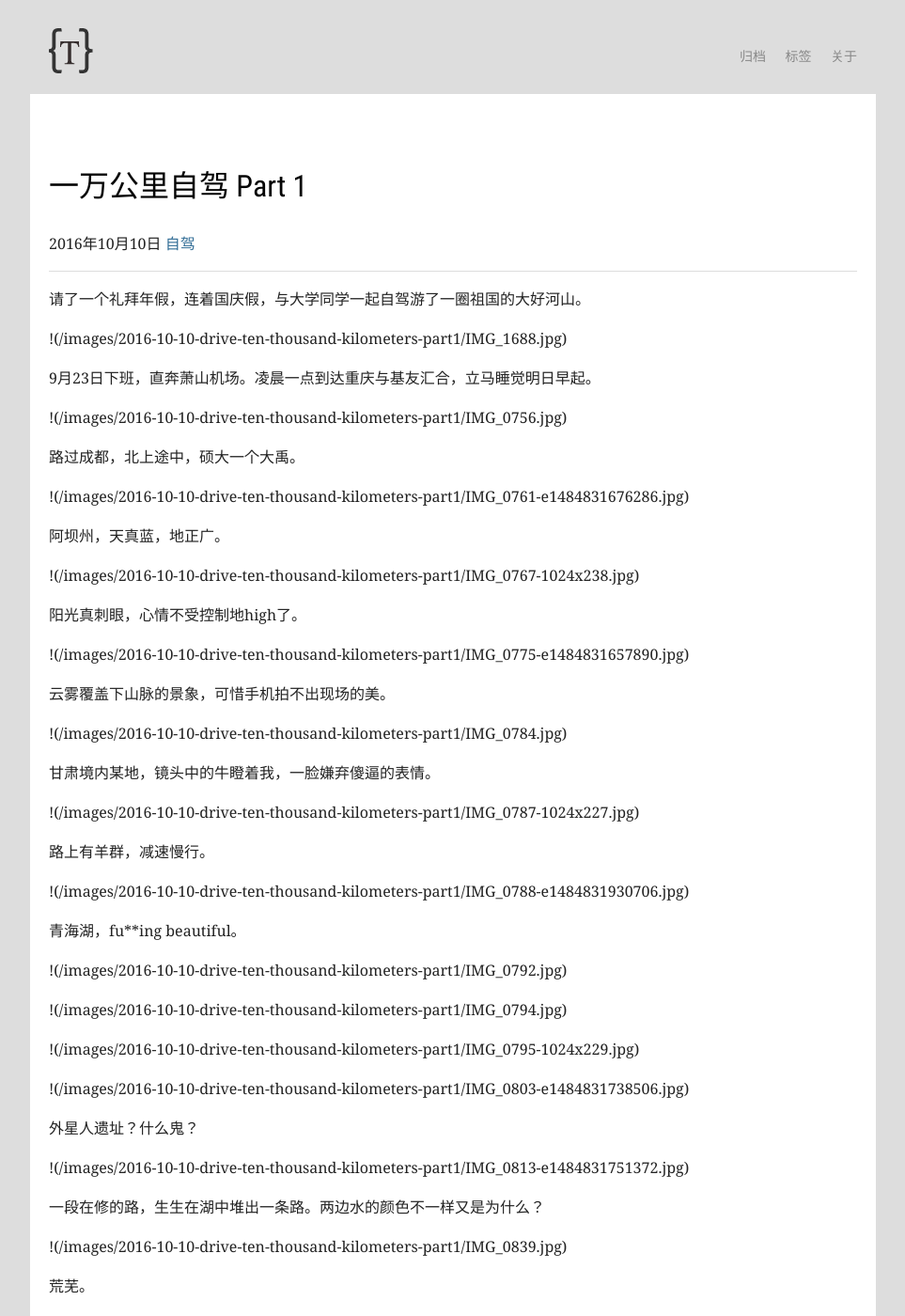
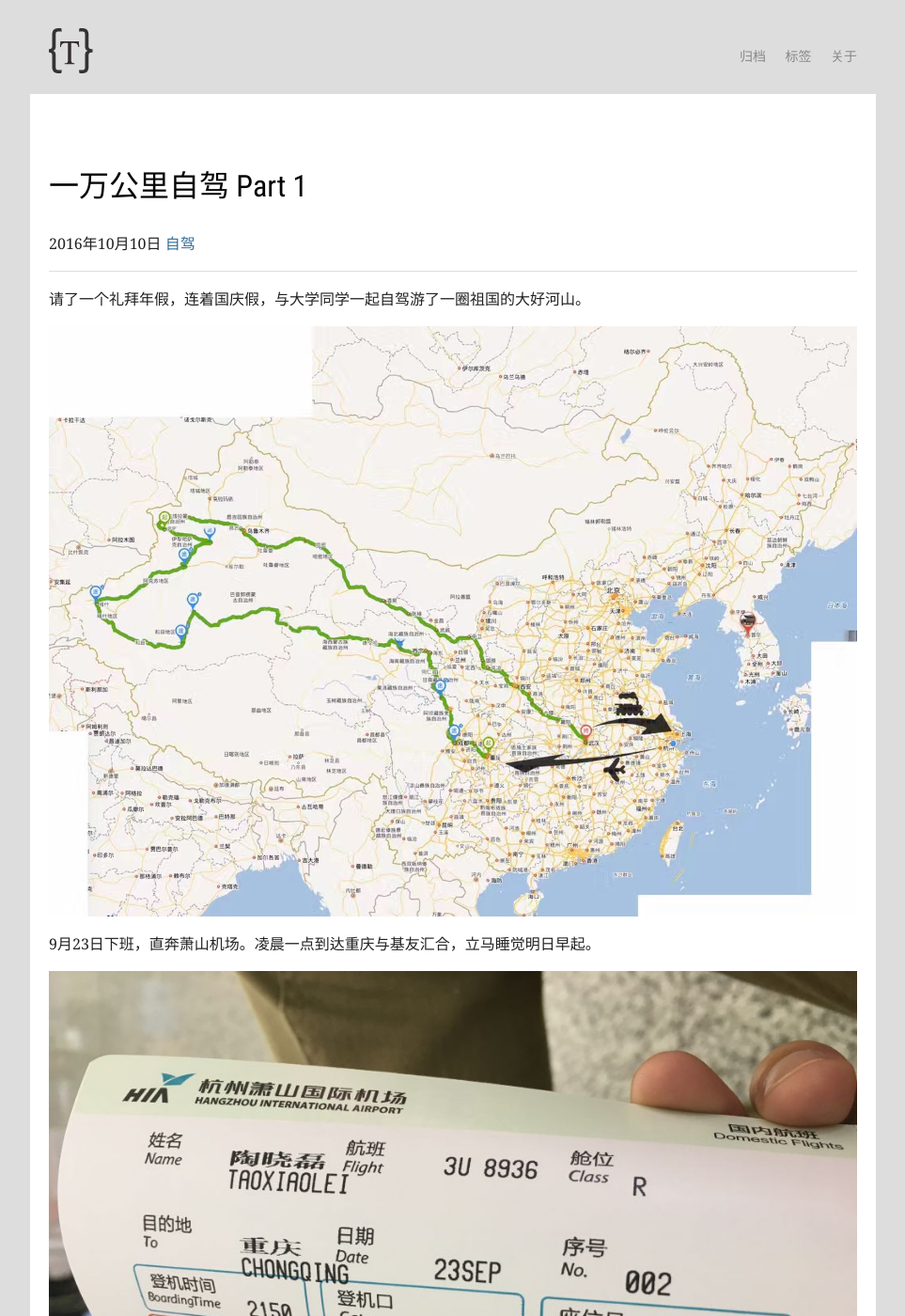
Before and after one commit to lingyunyumo/lingyunyumo.github.io, a Jekyll site: the page built from _posts/2016-10-10-drive-ten-thousand-kilometers-part1.md, in a window 1280 px wide and 1400 px high. Shown: the whole window at 94% size, without its empty margins (158-1121 px from the left). Built offline with Jekyll 4.4.1, drawn with Linux system fonts in a browser that asks for light colours; Markdown is read by kramdown in place of the engine named in the settings; comment, search, counter and statistics services are not loaded; some of the changed text lies outside the part shown.

Commit message:
Edit a post.

```diff
--- a/_posts/2016-10-10-drive-ten-thousand-kilometers-part1.md
+++ b/_posts/2016-10-10-drive-ten-thousand-kilometers-part1.md
@@ -7,72 +7,72 @@ tags:
 
 请了一个礼拜年假，连着国庆假，与大学同学一起自驾游了一圈祖国的大好河山。
 
-!(/images/2016-10-10-drive-ten-thousand-kilometers-part1/IMG_1688.jpg)
+![](/images/2016-10-10-drive-ten-thousand-kilometers-part1/IMG_1688.jpg)
 
 9月23日下班，直奔萧山机场。凌晨一点到达重庆与基友汇合，立马睡觉明日早起。
 
-!(/images/2016-10-10-drive-ten-thousand-kilometers-part1/IMG_0756.jpg)
+![](/images/2016-10-10-drive-ten-thousand-kilometers-part1/IMG_0756.jpg)
 
 路过成都，北上途中，硕大一个大禹。
 
-!(/images/2016-10-10-drive-ten-thousand-kilometers-part1/IMG_0761-e1484831676286.jpg)
+![](/images/2016-10-10-drive-ten-thousand-kilometers-part1/IMG_0761-e1484831676286.jpg)
 
 阿坝州，天真蓝，地正广。
 
-!(/images/2016-10-10-drive-ten-thousand-kilometers-part1/IMG_0767-1024x238.jpg)
+![](/images/2016-10-10-drive-ten-thousand-kilometers-part1/IMG_0767-1024x238.jpg)
 
 阳光真刺眼，心情不受控制地high了。
 
-!(/images/2016-10-10-drive-ten-thousand-kilometers-part1/IMG_0775-e1484831657890.jpg)
+![](/images/2016-10-10-drive-ten-thousand-kilometers-part1/IMG_0775-e1484831657890.jpg)
 
 云雾覆盖下山脉的景象，可惜手机拍不出现场的美。
 
-!(/images/2016-10-10-drive-ten-thousand-kilometers-part1/IMG_0784.jpg)
+![](/images/2016-10-10-drive-ten-thousand-kilometers-part1/IMG_0784.jpg)
 
 甘肃境内某地，镜头中的牛瞪着我，一脸嫌弃傻逼的表情。
 
-!(/images/2016-10-10-drive-ten-thousand-kilometers-part1/IMG_0787-1024x227.jpg)
+![](/images/2016-10-10-drive-ten-thousand-kilometers-part1/IMG_0787-1024x227.jpg)
 
 路上有羊群，减速慢行。
 
-!(/images/2016-10-10-drive-ten-thousand-kilometers-part1/IMG_0788-e1484831930706.jpg)
+![](/images/2016-10-10-drive-ten-thousand-kilometers-part1/IMG_0788-e1484831930706.jpg)
 
 青海湖，fu\*\*ing beautiful。
 
-!(/images/2016-10-10-drive-ten-thousand-kilometers-part1/IMG_0792.jpg)
+![](/images/2016-10-10-drive-ten-thousand-kilometers-part1/IMG_0792.jpg)
 
-!(/images/2016-10-10-drive-ten-thousand-kilometers-part1/IMG_0794.jpg)
+![](/images/2016-10-10-drive-ten-thousand-kilometers-part1/IMG_0794.jpg)
 
-!(/images/2016-10-10-drive-ten-thousand-kilometers-part1/IMG_0795-1024x229.jpg)
+![](/images/2016-10-10-drive-ten-thousand-kilometers-part1/IMG_0795-1024x229.jpg)
 
-!(/images/2016-10-10-drive-ten-thousand-kilometers-part1/IMG_0803-e1484831738506.jpg)
+![](/images/2016-10-10-drive-ten-thousand-kilometers-part1/IMG_0803-e1484831738506.jpg)
 
 外星人遗址？什么鬼？
 
-!(/images/2016-10-10-drive-ten-thousand-kilometers-part1/IMG_0813-e1484831751372.jpg)
+![](/images/2016-10-10-drive-ten-thousand-kilometers-part1/IMG_0813-e1484831751372.jpg)
 
 一段在修的路，生生在湖中堆出一条路。两边水的颜色不一样又是为什么？
 
-!(/images/2016-10-10-drive-ten-thousand-kilometers-part1/IMG_0839.jpg)
+![](/images/2016-10-10-drive-ten-thousand-kilometers-part1/IMG_0839.jpg)
 
 荒芜。
 
-!(/images/2016-10-10-drive-ten-thousand-kilometers-part1/IMG_0844.jpg)
+![](/images/2016-10-10-drive-ten-thousand-kilometers-part1/IMG_0844.jpg)
 
 楼兰博物馆。
 
-!(/images/2016-10-10-drive-ten-thousand-kilometers-part1/IMG_0853.jpg)
+![](/images/2016-10-10-drive-ten-thousand-kilometers-part1/IMG_0853.jpg)
 
-!(/images/2016-10-10-drive-ten-thousand-kilometers-part1/IMG_0855.jpg)
+![](/images/2016-10-10-drive-ten-thousand-kilometers-part1/IMG_0855.jpg)
 
 古器。
 
-!(/images/2016-10-10-drive-ten-thousand-kilometers-part1/IMG_0860-e1484831796531.jpg)
+![](/images/2016-10-10-drive-ten-thousand-kilometers-part1/IMG_0860-e1484831796531.jpg)
 
 楼兰姑娘。
 
-!(/images/2016-10-10-drive-ten-thousand-kilometers-part1/IMG_0861.jpg)
+![](/images/2016-10-10-drive-ten-thousand-kilometers-part1/IMG_0861.jpg)
 
 野驴标本，有点萌的。
 
-!(/images/2016-10-10-drive-ten-thousand-kilometers-part1/IMG_0870.jpg)
+![](/images/2016-10-10-drive-ten-thousand-kilometers-part1/IMG_0870.jpg)
```
